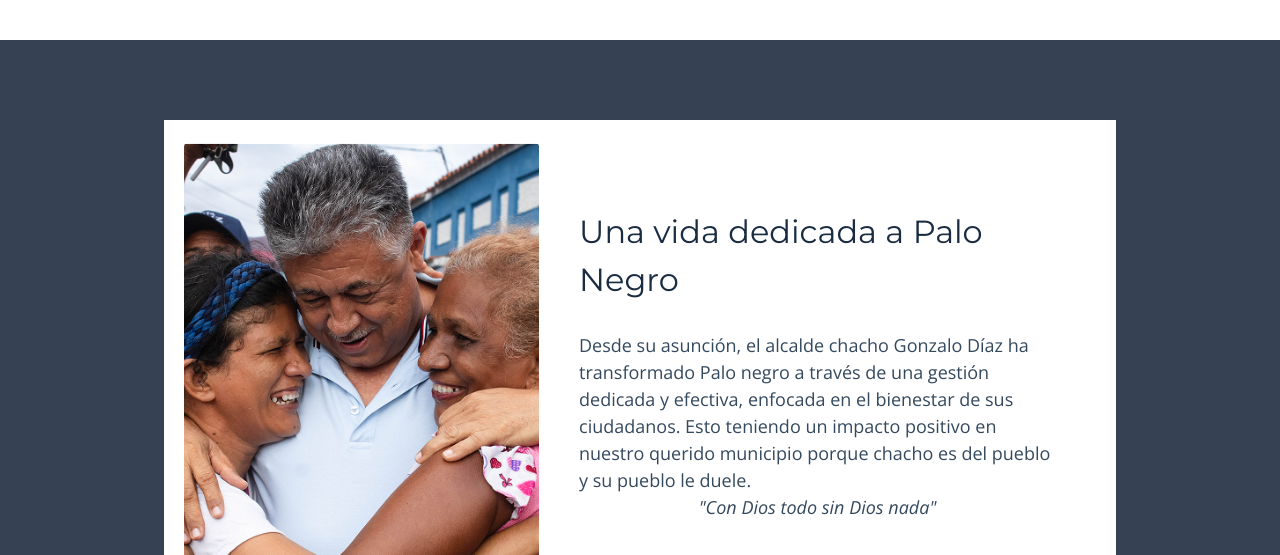
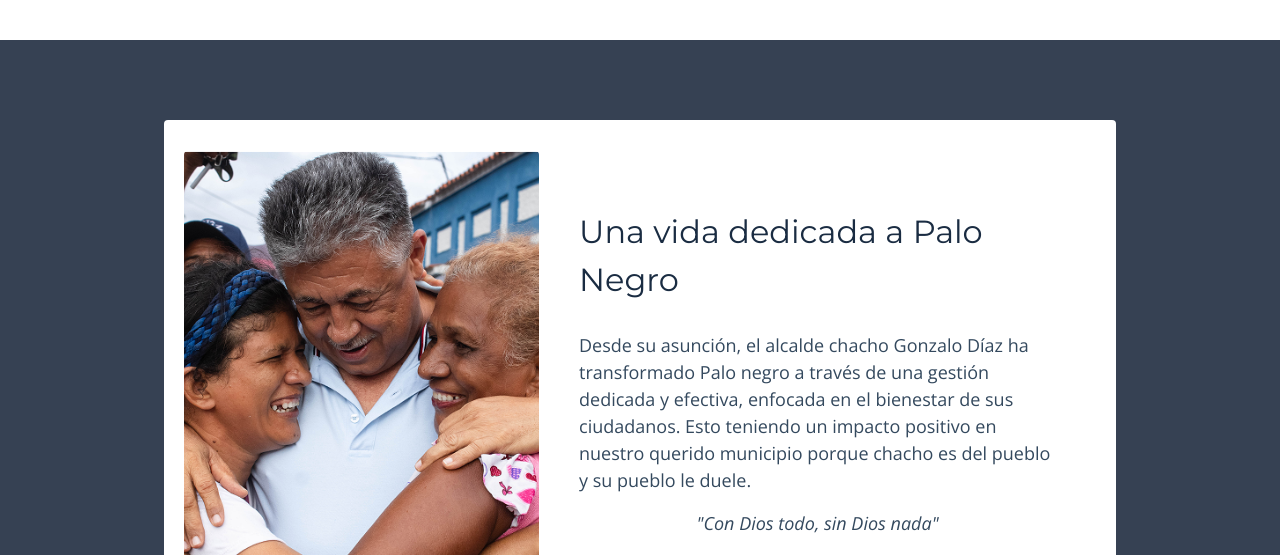
Before and after one commit to JoseeGT/portal-alcalde, an Astro site: page / in a window 1280 px wide. Shown: the part 3350-3905 px from the top of the page. Built offline with nearby package versions, Linux system fonts and the light colour scheme; Astro itself is replaced by a stand-in of ours; what tailwindcss-animated would draw is missing.

Commit message:
Modificada sección Alcalde

```diff
--- a/src/components/SeccionAlcalde.astro
+++ b/src/components/SeccionAlcalde.astro
@@ -5,8 +5,8 @@ import Alcalde from '../assets/alcalde.png';
     <section id="conoce-alcalde" class="bg-gray-700">
 			 <div class="container mx-auto px-6 py-20  flex flex-col max-w-[1000px]">
 
-				<div class="opacity-0 flex flex-col md:flex-row items-center p-5 bg-white animate-on-scroll" data-animation="animate-fade-up animate-delay-500">
-					<div class="h-[300px]  md:h-[500px]">
+				<div class="opacity-0 flex flex-col md:flex-row items-center rounded	 p-5 bg-white animate-on-scroll" data-animation="animate-fade-up animate-delay-500">
+					<div class="h-[4	00px]  md:h-[500px]">
 						<Image
 							class="rounded mx-auto  w-full h-full object-cover object-bottom"
 							src={Alcalde}
@@ -16,8 +16,8 @@ import Alcalde from '../assets/alcalde.png';
 					<div class="flex flex-col items-center md:m-10 justify-center bg-white">
 						<h2 class="text-azul-marino-oscuro text-[28px]  md:text-[32px] font-montserrat font-regular my-7">Una vida dedicada a Palo Negro</h2>
 
-						<p class=" text-parrafo text-gris-carboncillo max-w-[544px] font-open-sans font-light ">Desde su asunción, el alcalde  chacho Gonzalo Díaz  ha transformado Palo negro  a través de una gestión dedicada y efectiva, enfocada en el bienestar de sus ciudadanos. Esto teniendo un impacto positivo en nuestro querido municipio porque chacho es del pueblo y su pueblo le duele. </p>
-						<p class=" text-parrafo text-gris-carboncillo max-w-[544px] font-open-sans font-light "><i>"Con Dios todo sin Dios nada"</i></p>
+						<p class=" text-parrafo text-gris-carboncillo max-w-[544px] font-open-sans font-light mb-4 ">Desde su asunción, el alcalde  chacho Gonzalo Díaz  ha transformado Palo negro  a través de una gestión dedicada y efectiva, enfocada en el bienestar de sus ciudadanos. Esto teniendo un impacto positivo en nuestro querido municipio porque chacho es del pueblo y su pueblo le duele. </p>
+						<p class=" text-parrafo text-gris-carboncillo max-w-[544px] font-open-sans font-light "><i>"Con Dios todo, sin Dios nada"</i></p>
 						<div class="flex mt-10 items-center justify-items-center gap-3">
 							<a href="#" target="_blank">
 								<i class="fa-brands fa-x-twitter text-white bg-azul-marino-oscuro p-2 rounded-full text-3xl hover:text-amarillo-dorado transition-colors duration-300"></i>
```
